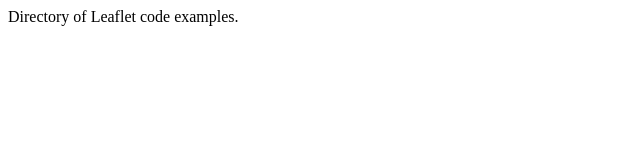
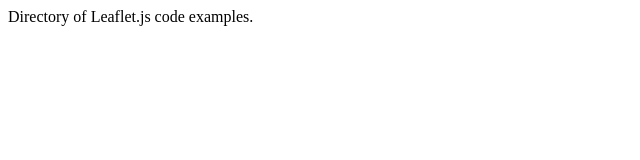
Before and after one commit to profSeeger/LVM-Code, a plain HTML site: page codeLibrary/l/index.html in a window 1280 px wide. Shown: the full height of the page, 0-640 px from the left. Drawn offline with Linux system fonts and the light colour scheme.

Commit message:
Update index.html

```diff
--- a/codeLibrary/l/index.html
+++ b/codeLibrary/l/index.html
@@ -15,7 +15,7 @@
 </head>
 
 <body>
-   Directory of Leaflet code examples.
+   Directory of Leaflet.js code examples.
 </body>
 
 </html>
```
